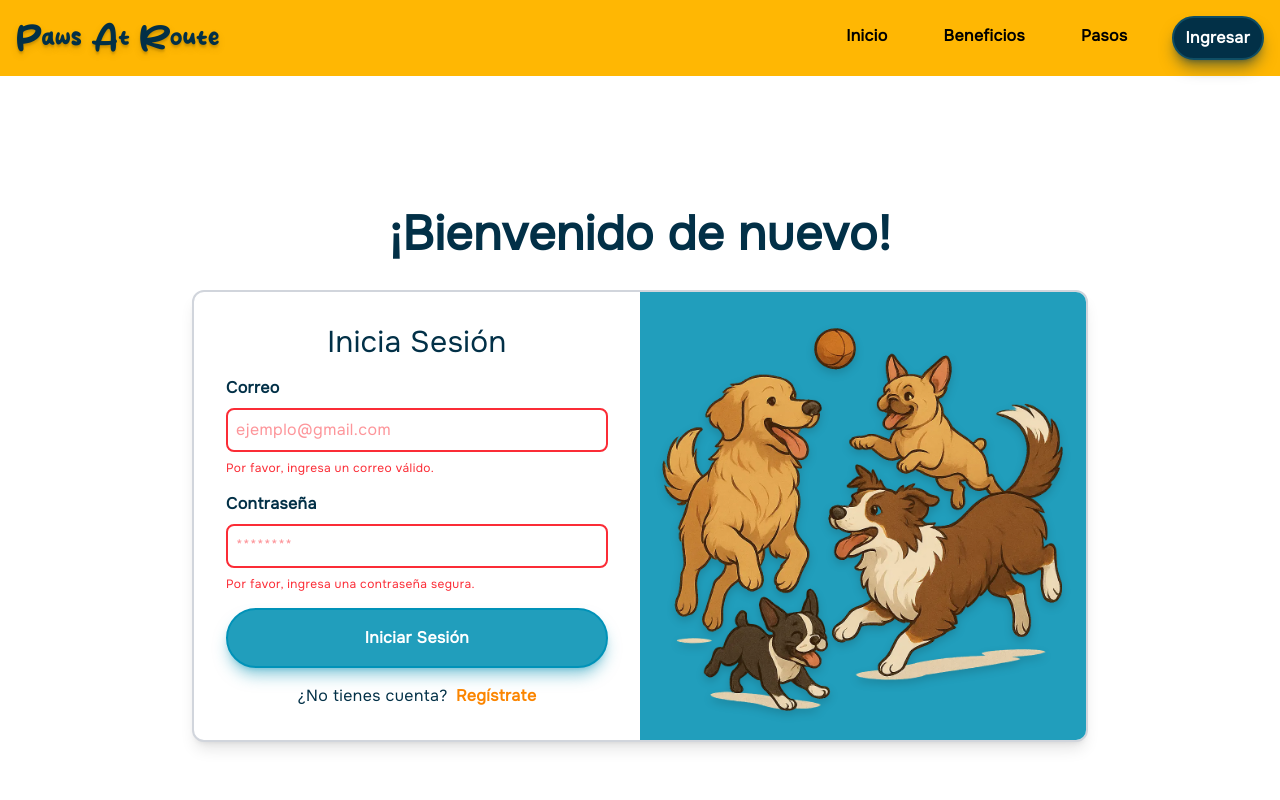
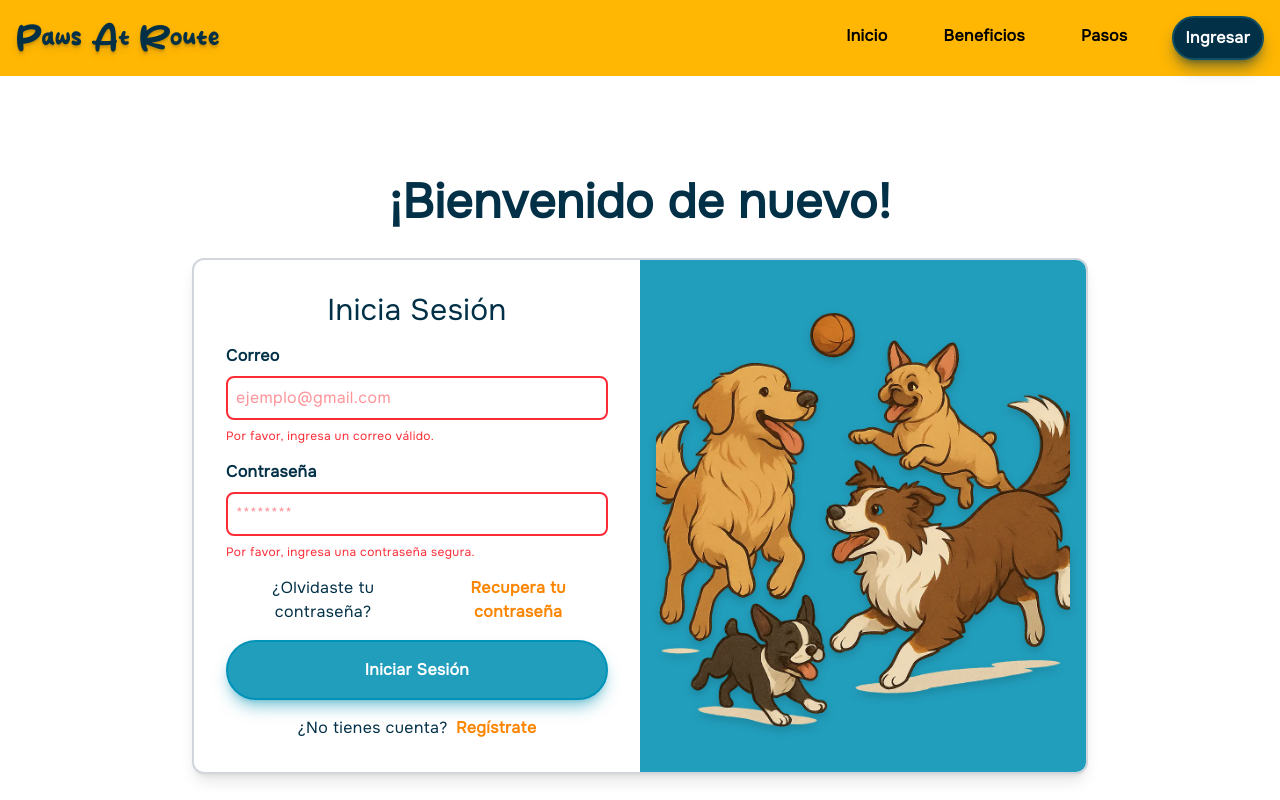
Before and after one commit to RIDSdiseno/PawsAtRoute, a React (Vite) app in the folder Proyecto_Django/PawsReact/: page /login in a window 1280 px wide. Shown: the top 800 px of the page. Built offline with nearby package versions, Linux system fonts and the light colour scheme.

Commit message:
detalles refinados en login y registro

```diff
--- a/Proyecto_Django/PawsReact/src/components/dashboard-components/login.tsx
+++ b/Proyecto_Django/PawsReact/src/components/dashboard-components/login.tsx
@@ -43,6 +43,15 @@ function Login() {
                   Por favor, ingresa una contraseña segura.
                 </p>
               </label>
+              <p className="text-center gap-2 flex justify-center">
+                ¿Olvidaste tu contraseña?
+                <Link
+                  to="/forgot-password"
+                  className="text-ut-orange font-semibold hover:underline"
+                >
+                  Recupera tu contraseña
+                </Link>
+              </p>
 
               <button className="bg-blue-green text-white rounded-full p-4 cursor-pointer hover:bg-blue-green/80 font-semibold border-2 border-cyan-600 shadow-lg shadow-blue-green/50">
                 Iniciar Sesión
--- a/Proyecto_Django/PawsReact/src/components/dashboard-components/register.tsx
+++ b/Proyecto_Django/PawsReact/src/components/dashboard-components/register.tsx
@@ -8,7 +8,8 @@ function Register() {
       <Navbar />
       <section className="flex flex-col justify-center items-center min-h-screen text-prussian-blue py-12 px-4">
         <h1 className="text-4xl md:text-5xl font-bold mb-8 text-center">
-          ¡Bienvenido a Paws At Route!
+          ¡Únete a{" "}
+          <strong className="font-coffeecake">Paws At Route</strong>!
         </h1>
         <div className="w-full max-w-4xl bg-white rounded-xl shadow-lg border-2 border-gray-300 flex flex-col md:flex-row overflow-hidden">
           <div className="hidden md:flex w-full md:w-1/2 bg-prussian-blue items-center justify-center p-4">
```
